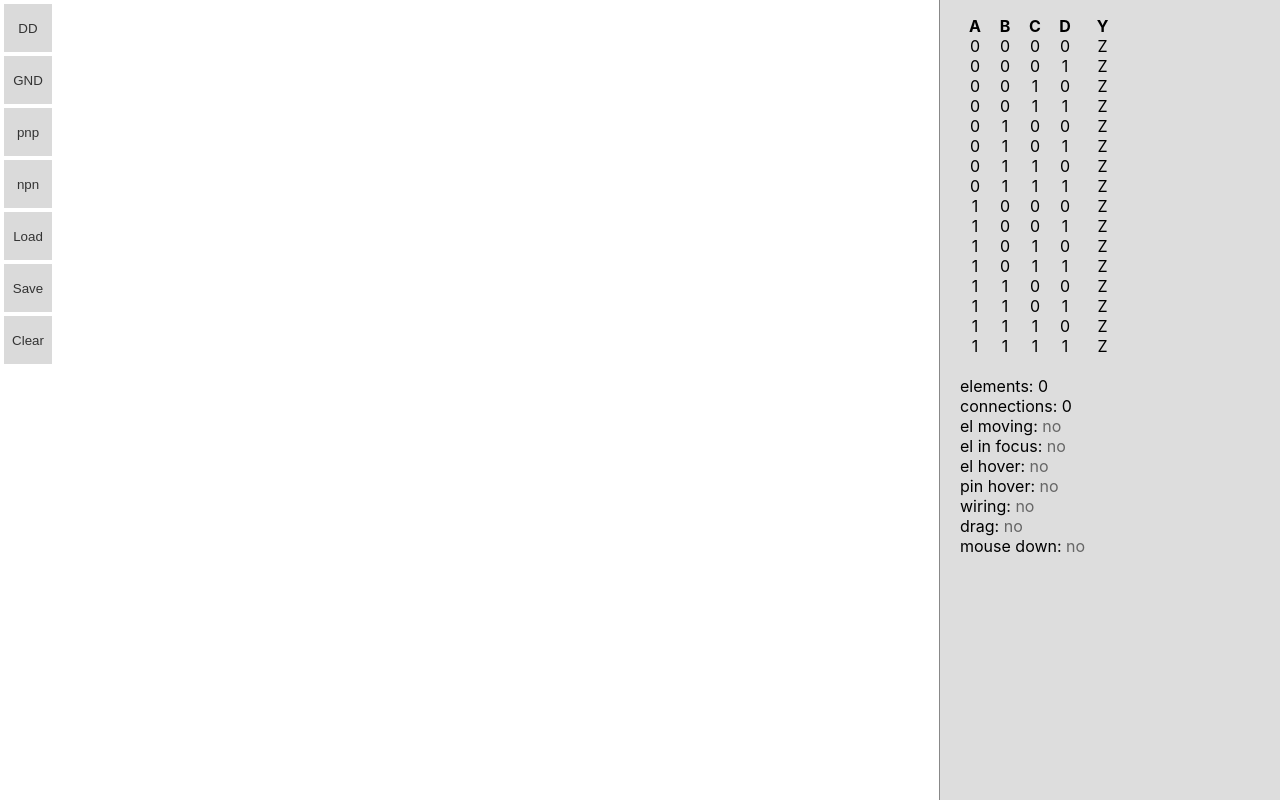
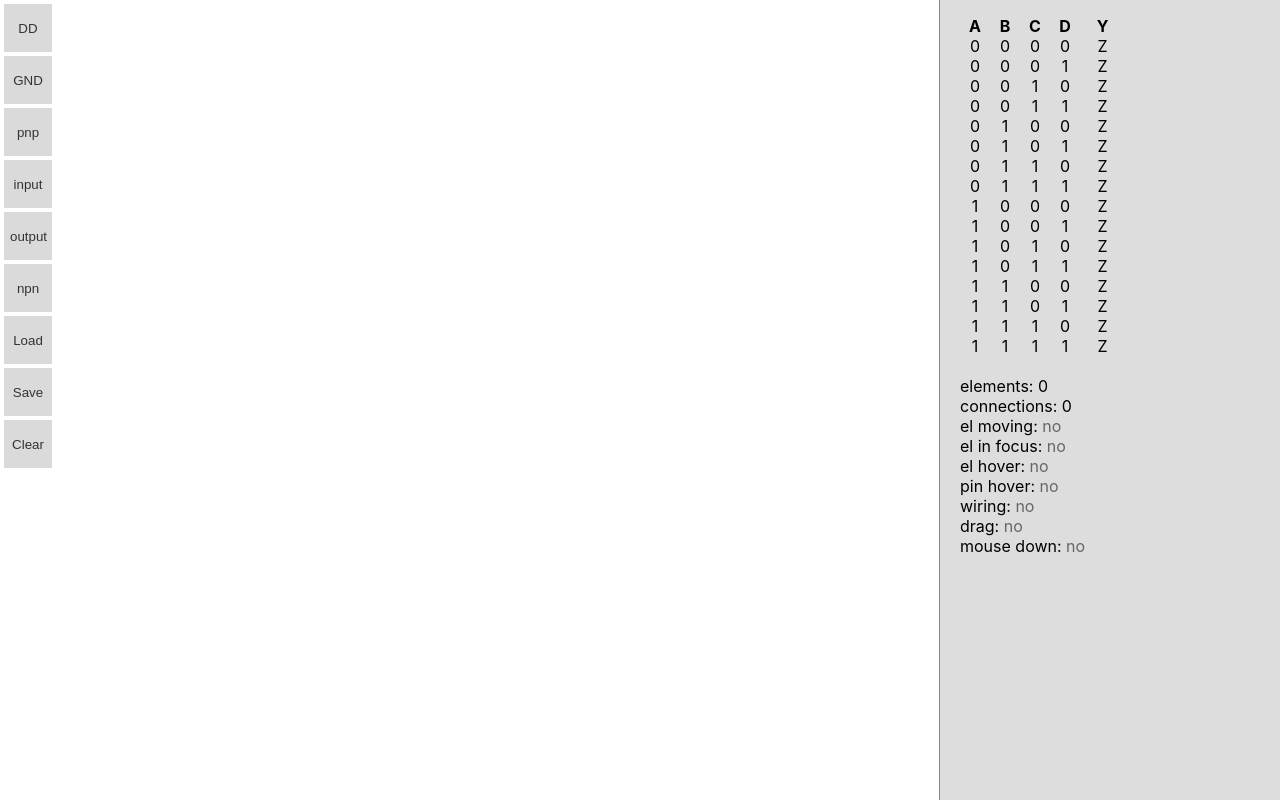
Before and after one commit to bacher/schematic, a React (Create React App) app: page / in a window 1280 px wide. Built offline with nearby package versions, Linux system fonts and the light colour scheme.

Commit message:
add input/output nodes

```diff
--- a/src/components/App/App.tsx
+++ b/src/components/App/App.tsx
@@ -8,13 +8,16 @@ const ICON_SIZE = 48;
 const FOCUS_SIZE = ICON_SIZE + 4;
 const PIN_DOT_RADIUS = 5;
 
+const INPUTS = 'ABCDEFGH';
+const OUTPUTS = 'YZX';
+
 type Coords = {
   x: number;
   y: number;
 };
 
 type Element = {
-  type: 'pnp' | 'npn' | 'power' | 'ground';
+  type: 'pnp' | 'npn' | 'power' | 'ground' | 'input' | 'output';
   pos: Coords;
 };
 
@@ -65,6 +68,12 @@ const elements: Record<Element['type'], ElementDescription> = {
   },
   ground: {
     pins: [{ pos: { x: 0.46, y: 0.15 } }],
+  },
+  input: {
+    pins: [{ pos: { x: 0.5, y: 0.8 } }],
+  },
+  output: {
+    pins: [{ pos: { x: 0.2, y: 0.5 } }],
   },
 };
 
@@ -198,13 +207,38 @@ export function App() {
     for (const element of state.elements) {
       const { type, pos } = element;
 
-      const img = assets[type];
+      if (type === 'input' || type === 'output') {
+        const elements = state.elements.filter((el) => el.type === type);
+        const index = elements.indexOf(element);
 
-      const x0 = pos.x - ICON_SIZE / 2;
-      const y0 = pos.y - ICON_SIZE / 2;
+        const charVariants = type === 'input' ? INPUTS : OUTPUTS;
+        let char = index === -1 ? '?' : charVariants.charAt(index);
 
-      if (img) {
-        ctx.drawImage(img, x0, y0, ICON_SIZE, ICON_SIZE);
+        if (elements.length > charVariants.length) {
+          char = charVariants.charAt(index);
+        } else {
+          char = type === 'input' ? `I${index}` : `Y${index}`;
+        }
+
+        ctx.save();
+        ctx.textAlign = 'center';
+        ctx.textBaseline = 'middle';
+        ctx.font = '24px sans-serif';
+        if (type === 'input') {
+          ctx.fillText(char, pos.x, pos.y - 10);
+        } else {
+          ctx.fillText(char, pos.x + 6, pos.y);
+        }
+        ctx.restore();
+      } else {
+        const img = assets[type];
+
+        if (img) {
+          const x0 = pos.x - ICON_SIZE / 2;
+          const y0 = pos.y - ICON_SIZE / 2;
+
+          ctx.drawImage(img, x0, y0, ICON_SIZE, ICON_SIZE);
+        }
       }
 
       const { pins } = elements[type];
@@ -227,8 +261,8 @@ export function App() {
 
         ctx.beginPath();
         ctx.arc(
-          x0 + pin.pos.x * ICON_SIZE,
-          y0 + pin.pos.y * ICON_SIZE,
+          pos.x + (pin.pos.x - 0.5) * ICON_SIZE,
+          pos.y + (pin.pos.y - 0.5) * ICON_SIZE,
           isActive ? PIN_DOT_RADIUS + 1 : PIN_DOT_RADIUS,
           0,
           Math.PI * 2,
@@ -670,6 +704,22 @@ export function App() {
         <button
           className={styles.button}
           onClick={() => {
+            addElement('input');
+          }}
+        >
+          input
+        </button>
+        <button
+          className={styles.button}
+          onClick={() => {
+            addElement('output');
+          }}
+        >
+          output
+        </button>
+        <button
+          className={styles.button}
+          onClick={() => {
             addElement('npn');
           }}
         >
```
